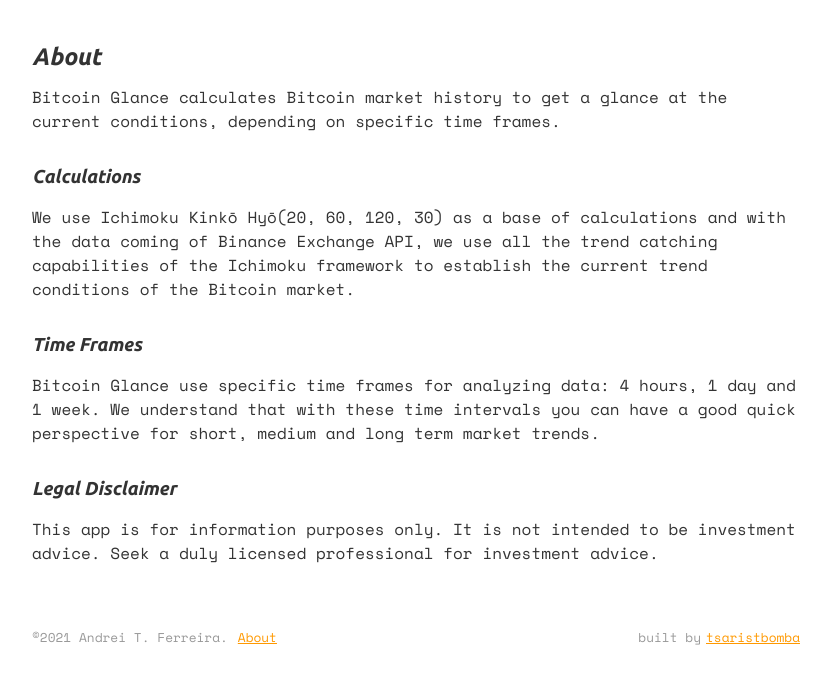
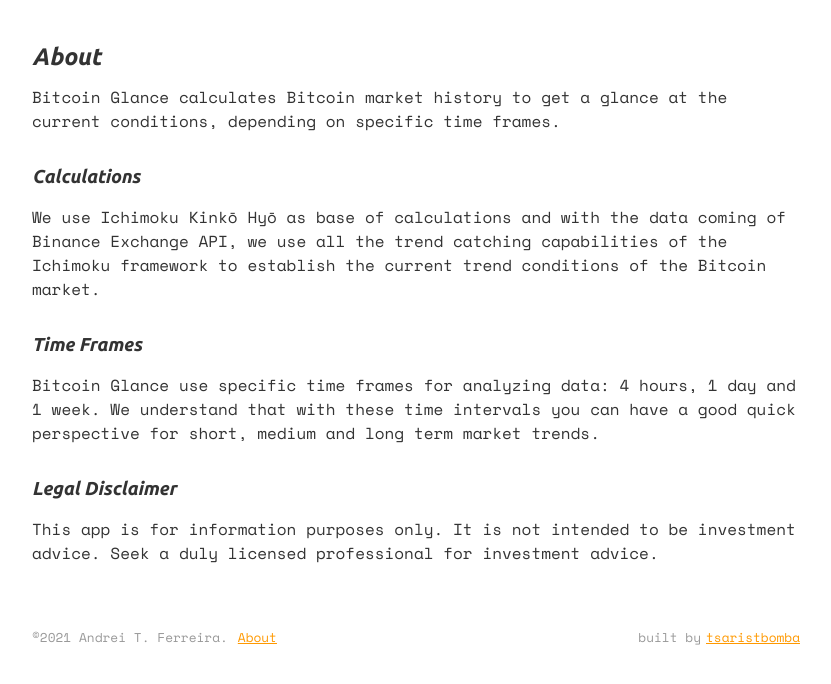
Before and after one commit to vorsakha/bitcoin-glance, a website built with webpack: page src/View/about.html in a window 1280 px wide. Shown: the part 106-790 px from the top of the page, without its empty margins (224-1055 px from the left). Built offline with nearby package versions, Linux system fonts and the light colour scheme; no server answers.

Commit message:
about tweak

```diff
--- a/src/View/about.html
+++ b/src/View/about.html
@@ -28,10 +28,10 @@
         </p>
         <h3 class="ubuntu">Calculations</h3>
         <p>
-          We use Ichimoku Kinkō Hyō(20, 60, 120, 30) as a base of calculations
-          and with the data coming of Binance Exchange API, we use all the trend
-          catching capabilities of the Ichimoku framework to establish the
-          current trend conditions of the Bitcoin market.
+          We use Ichimoku Kinkō Hyō as base of calculations and with the data
+          coming of Binance Exchange API, we use all the trend catching
+          capabilities of the Ichimoku framework to establish the current trend
+          conditions of the Bitcoin market.
         </p>
         <h3 class="ubuntu">Time Frames</h3>
         <p>
```
